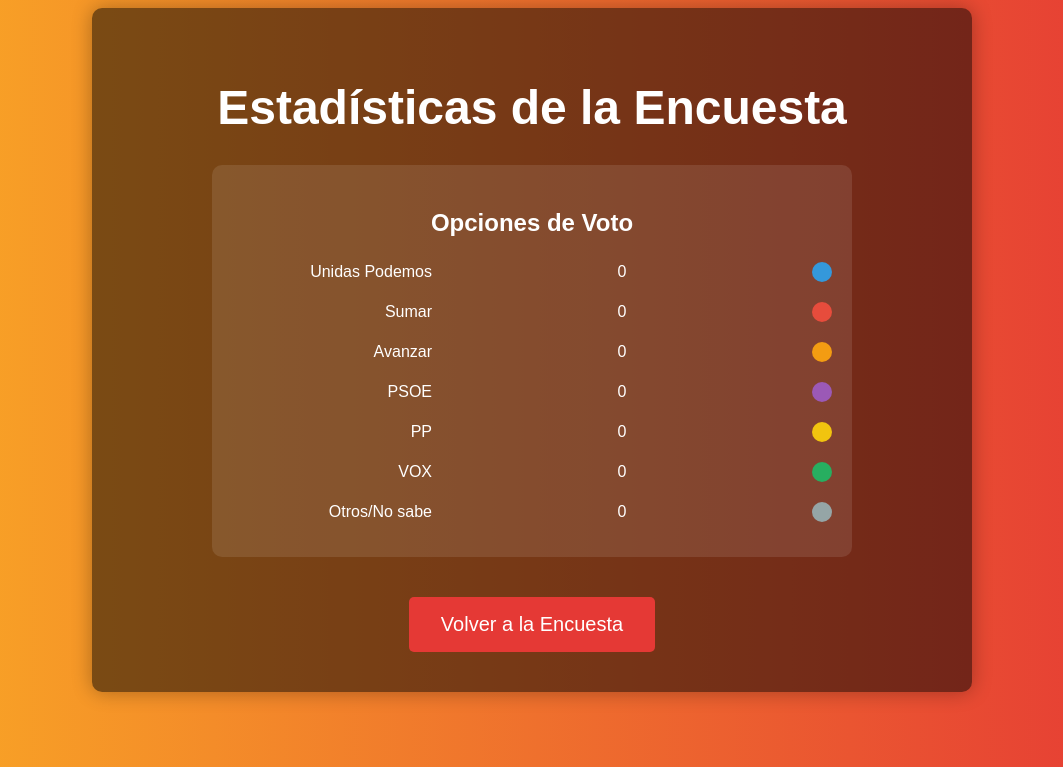
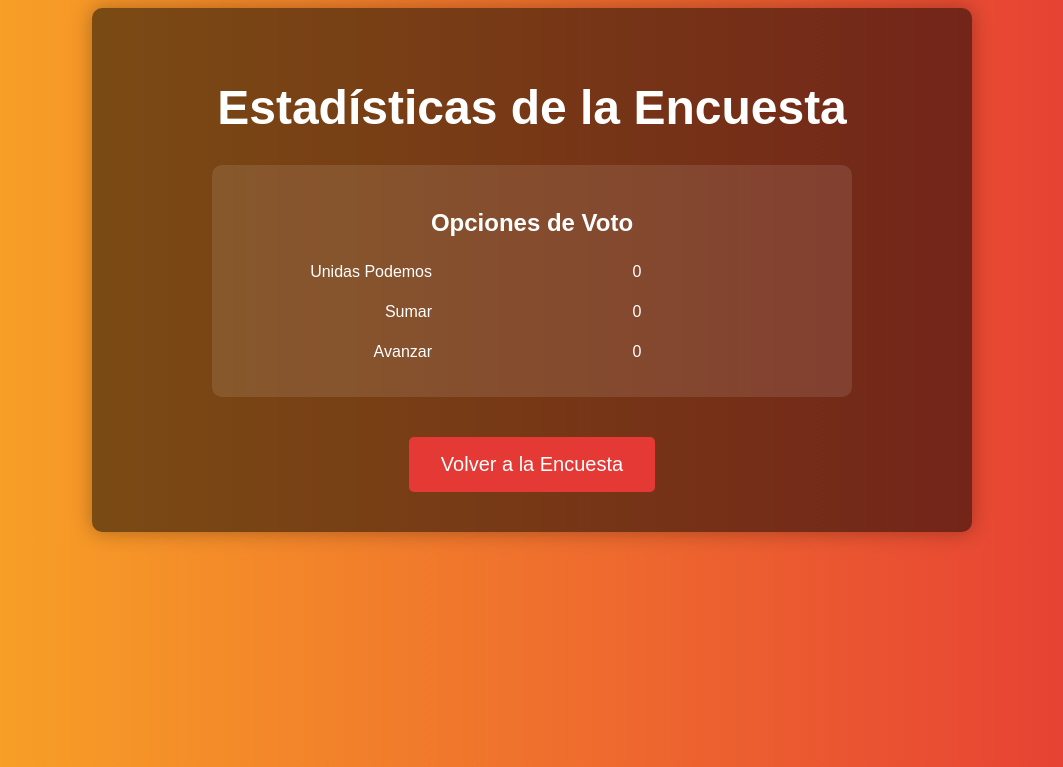
Before and after one commit to srivjim/Encuesta-nodo-php, a PHP site: page /statistics.php in a window 1280 px wide. Shown: the top 767 px of the page, without its empty margins (108-1171 px from the left). Run offline with PHP 8.4, Linux system fonts and the light colour scheme; data that the repository does not hold is empty.

Commit message:
Update statistics.php

```diff
--- a/src/statistics.php
+++ b/src/statistics.php
@@ -89,13 +89,6 @@ $conn->close();
             border-radius: 5px;
         }
 
-        .chart-bar-color {
-            width: 20px;
-            height: 20px;
-            margin-left: 10px;
-            border-radius: 50%;
-        }
-
         .btn-container {
             display: flex;
             justify-content: center;
@@ -140,26 +133,6 @@ $conn->close();
                 <div class="chart-bar-value"><?php echo $statistics['Avanzar'] ?? 0; ?></div>
                 <div class="chart-bar-color" style="background-color: #f39c12;"></div>
             </div>
-            <div class="chart-bar">
-                <div class="chart-bar-label">PSOE</div>
-                <div class="chart-bar-value"><?php echo $statistics['PSOE'] ?? 0; ?></div>
-                <div class="chart-bar-color" style="background-color: #9b59b6;"></div>
-            </div>
-            <div class="chart-bar">
-                <div class="chart-bar-label">PP</div>
-                <div class="chart-bar-value"><?php echo $statistics['PP'] ?? 0; ?></div>
-                <div class="chart-bar-color" style="background-color: #f1c40f;"></div>
-            </div>
-            <div class="chart-bar">
-                <div class="chart-bar-label">VOX</div>
-                <div class="chart-bar-value"><?php echo $statistics['VOX'] ?? 0; ?></div>
-                <div class="chart-bar-color" style="background-color: #27ae60;"></div>
-            </div>
-            <div class="chart-bar">
-                <div class="chart-bar-label">Otros/No sabe</div>
-                <div class="chart-bar-value"><?php echo $statistics['Otros/No sabe'] ?? 0; ?></div>
-                <div class="chart-bar-color" style="background-color: #95a5a6;"></div>
-            </div>
         </div>
 
         <script>
@@ -171,7 +144,7 @@ $conn->close();
             var values = Object.values(statistics);
 
             // Definir los colores para cada opción
-            var colors = ['#3498db', '#e74c3c', '#f39c12', '#9b59b6', '#f1c40f', '#27ae60', '#95a5a6'];
+            var colors = ['#3498db', '#e74c3c', '#f39c12'];
 
             // Configuración de la gráfica
             var ctx = document.getElementById('chart').getContext('2d');
```
